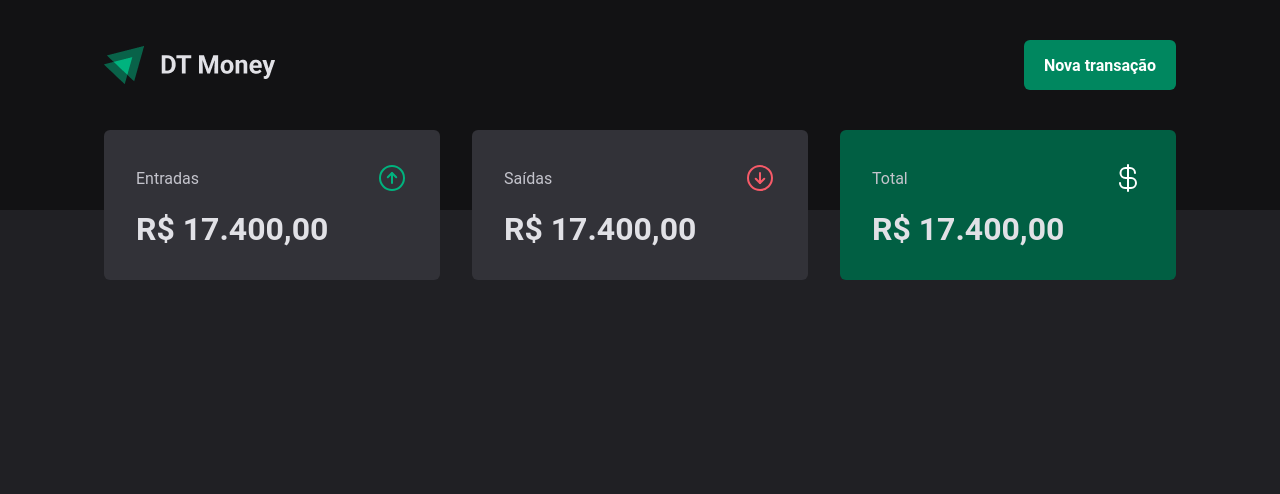
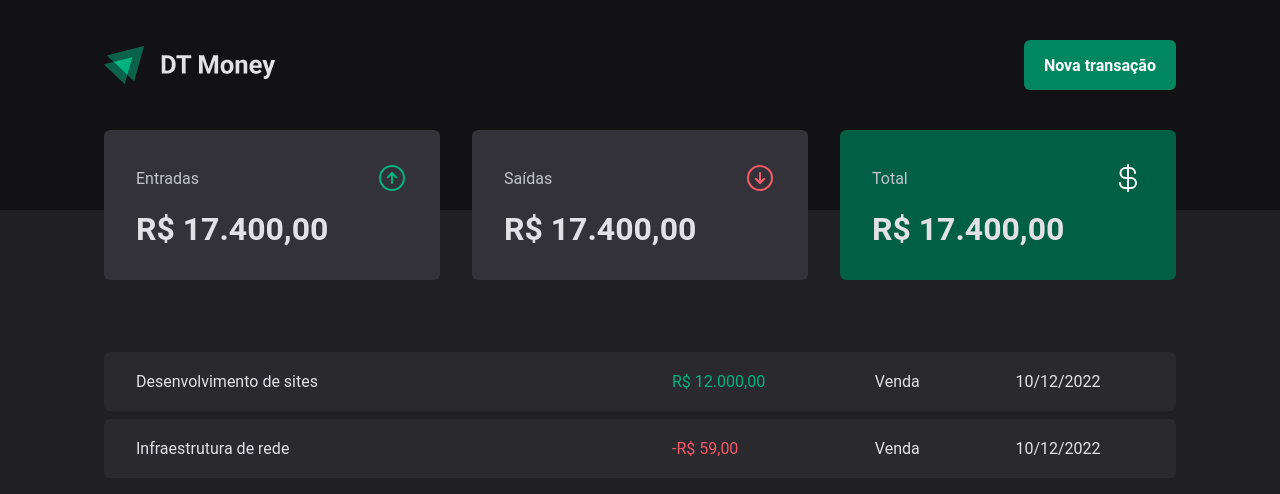
Before and after one commit to marcoscl84/dt-money, a React (Vite) app: page / in a window 1280 px wide. Shown: the top 494 px of the page. Built offline with nearby package versions, Linux system fonts and the light colour scheme.

Commit message:
feat: tabela de transações

```diff
--- a/src/pages/Transactions/index.tsx
+++ b/src/pages/Transactions/index.tsx
@@ -1,5 +1,10 @@
 import { Header } from "../../components/Header";
 import { Summary } from "../../components/Header/Summary";
+import {
+  PriceHighLight,
+  TransactionsContainer,
+  TransactionsTable,
+} from "./styles";
 
 export function Transactions() {
   return (
@@ -7,6 +12,30 @@
       <Header />
 
       <Summary />
+
+      <TransactionsContainer>
+        <TransactionsTable>
+          <tbody>
+            <tr>
+              <td width="50%">Desenvolvimento de sites</td>
+              <td>
+                <PriceHighLight variant="income">R$ 12.000,00</PriceHighLight>
+              </td>
+              <td>Venda</td>
+              <td>10/12/2022</td>
+            </tr>
+
+            <tr>
+              <td width="50%">Infraestrutura de rede</td>
+              <td>
+                <PriceHighLight variant="outcome">-R$ 59,00</PriceHighLight>
+              </td>
+              <td>Venda</td>
+              <td>10/12/2022</td>
+            </tr>
+          </tbody>
+        </TransactionsTable>
+      </TransactionsContainer>
     </div>
   );
 }
--- a/src/pages/Transactions/styles.ts
+++ b/src/pages/Transactions/styles.ts
@@ -0,0 +1,41 @@
+import styled from "styled-components";
+
+export const TransactionsContainer = styled.main`
+  width: 100%;
+  max-width: 1120px;
+  margin: 4rem auto 0;
+  padding: 0 1.5rem;
+`;
+
+export const TransactionsTable = styled.table`
+  width: 100%;
+  border-collapse: separate;
+  border-spacing: 0 0.5rem;
+  /* margin-top: 1.5rem; */
+
+  td {
+    padding: 1.25rem 2rem;
+    background: ${(props) => props.theme["gray-700"]};
+
+    &:first-child {
+      border-top-left-radius: 6px;
+      border-bottom-left-radius: 6px;
+    }
+
+    &:last-child {
+      border-top-right-radius: 6px;
+      border-bottom-right-radius: 6px;
+    }
+  }
+`;
+
+interface PriceHighLightProps {
+  variant: "income" | "outcome";
+}
+
+export const PriceHighLight = styled.span<PriceHighLightProps>`
+  color: ${(props) =>
+    props.variant === "income"
+      ? props.theme["green-300"]
+      : props.theme["red-300"]};
+`;
```
